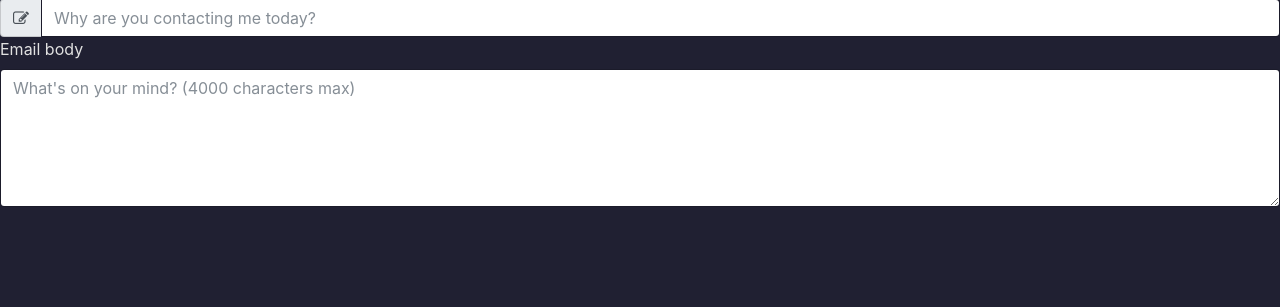
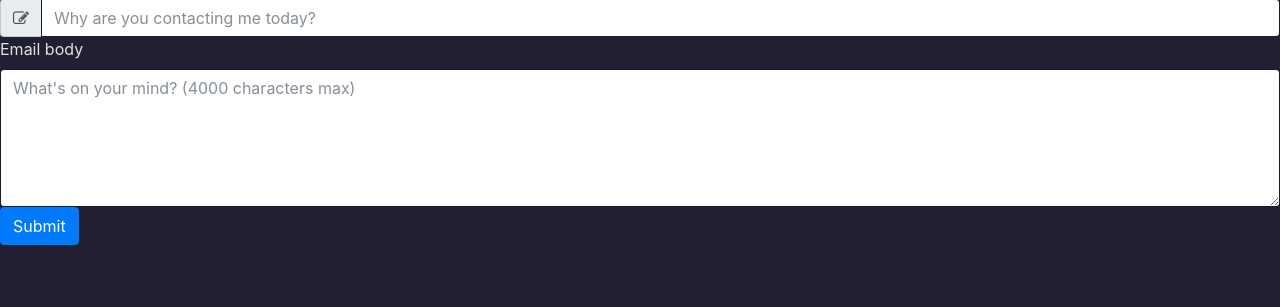
Before and after one commit to adubois85/alexander-dubois, a PHP site: page / in a window 1280 px wide. Shown: the part 343-650 px from the top of the page. Run offline with PHP 8.4, Linux system fonts and the light colour scheme; some libraries are stand-ins or nearby versions.

Commit message:
Added some comments on each section, submit button for contact form

```diff
--- a/public_html/index.php
+++ b/public_html/index.php
@@ -18,6 +18,7 @@
 		<title>Alexander DuBois</title>
 	</head>
 	<body>
+		<!-- This is the main section; it acts as a navigation hub for the other sections -->
 		<section class="section-main">
 			<i class="fa fa-caret-up" aria-hidden="true"></i>
 			<i class="fa fa-caret-right" aria-hidden="true"></i>
@@ -25,18 +26,23 @@
 			<i class="fa fa-caret-left" aria-hidden="true"></i>
 		</section>
 
+		<!-- This section is a short autobiographical blurb -->
 		<section class="section-about-me">
 
 		</section>
 
+		<!-- This section is a showcase of other projects I've worked on -->
 		<section class="section-projects">
 
 		</section>
 
+
+		<!-- This section is for my resumé -->
 		<section class="section-resume">
 
 		</section>
 
+		<!-- This section is a secured form for contacting me -->
 		<section class="section-contact-form">
 			<label for="contact-name">Your name</label>
 			<div class="input-group input-group-lg">
@@ -64,6 +70,8 @@
 				<textarea class="form-control"  id="contact-body" rows=6 placeholder="What's on your mind? (4000 characters max)"
 						 aria-label="Email body"></textarea>
 			</div>
+
+			<button class="btn btn-primary" type="submit">Submit</button>
 		</section>
 
 		<!-- Optional JavaScript -->
```
